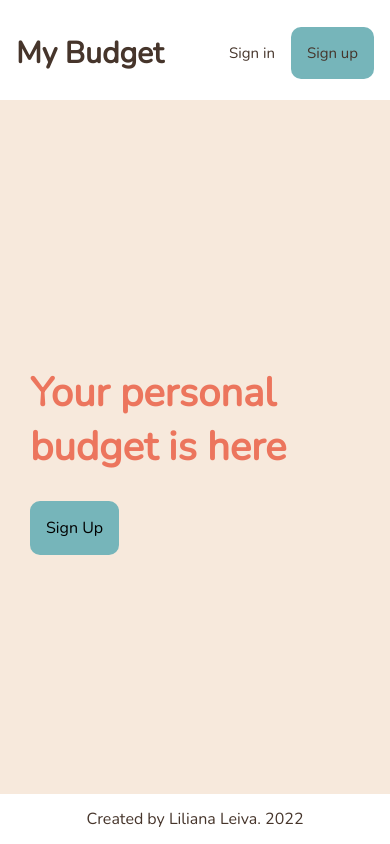
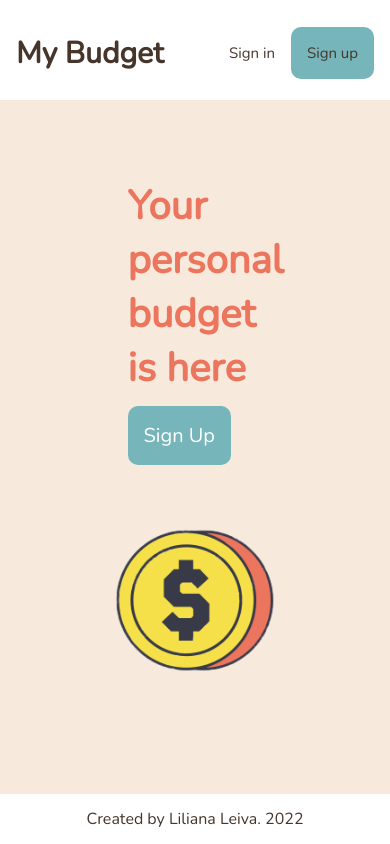
Before and after one commit to lilileiva/my-budget-app, a React (Create React App) app in the folder client/: page / in a window 390 px wide. Built offline with nearby package versions, Linux system fonts and the light colour scheme.

Commit message:
coin image Home.jsx

```diff
--- a/client/src/components/Home/Home.jsx
+++ b/client/src/components/Home/Home.jsx
@@ -3,6 +3,7 @@ import './Home.scss';
 import { useNavigate } from 'react-router-dom';
 import Balance from '../Balance/Balance';
 import { motion } from "framer-motion";
+import Coin from '../../img/coin.png';
 
 
 function Home() {
@@ -25,11 +26,15 @@ function Home() {
             <motion.div
               initial={{ opacity: 0, scale: 0.5 }}
               animate={{ opacity: 1, scale: 1 }}
-              transition={{ duration: 0.5 }} className='landing-page'>
+              transition={{ duration: 0.5 }}
+              className='landing-page'>
+              <div className='left'>
                 <h1>Your personal budget is here</h1>
                 <a className='registerButton' onClick={() => navigate('/register')}>
                   Sign Up
                 </a>
+              </div>
+              <img className='coin' src={Coin} alt='coin image' />
             </motion.div>
           )
       }
--- a/client/src/components/Home/Home.scss
+++ b/client/src/components/Home/Home.scss
@@ -5,12 +5,23 @@
 
     .landing-page {
         display: flex;
-        flex-direction: column;
-        justify-content: left;
+        flex-direction: row;
+        justify-content: center;
+        align-items: center;
+        height: fit-content;
 
         h1 {
-            font-size: 50px;
+            font-size: 80px;
             color: $red-color;
+        }
+
+        .left {
+            width: 50%;
+        }
+
+        .coin {
+            width: 250px;
+            margin-bottom: 40px;
         }
     }
 
@@ -20,6 +31,8 @@
         border-radius: 10px;
         cursor: pointer;
         width: fit-content;
+        font-size: 40px;
+        color: white;
     }
 
     .registerButton:hover {
@@ -36,6 +49,10 @@
                 padding-left: 30px;
                 padding-right: 30px;
             }
+
+            .coin {
+                width: 200px;
+            }
         }
 
         .registerButton {
@@ -46,6 +63,7 @@
             width: fit-content;
             margin-left: 30px;
             margin-right: 30px;
+            font-size: 30px;
         }
 
         .registerButton:hover {
@@ -58,10 +76,18 @@
 @media (max-width: 480px) {
     .home {
         .landing-page {
+            flex-direction: column;
+            align-items: space-around;
+
             h1 {
                 font-size: 40px;
                 padding-left: 30px;
                 padding-right: 30px;
+            }
+
+            .coin {
+                margin-top: 50px;
+                width: 180px;
             }
         }
 
@@ -73,6 +99,7 @@
             width: fit-content;
             margin-left: 30px;
             margin-right: 30px;
+            font-size: 20px;
         }
 
         .registerButton:hover {
```
Also changed, not shown: client/src/img/coin.png (added). Lines whose indentation alone changed are shown as unchanged.
